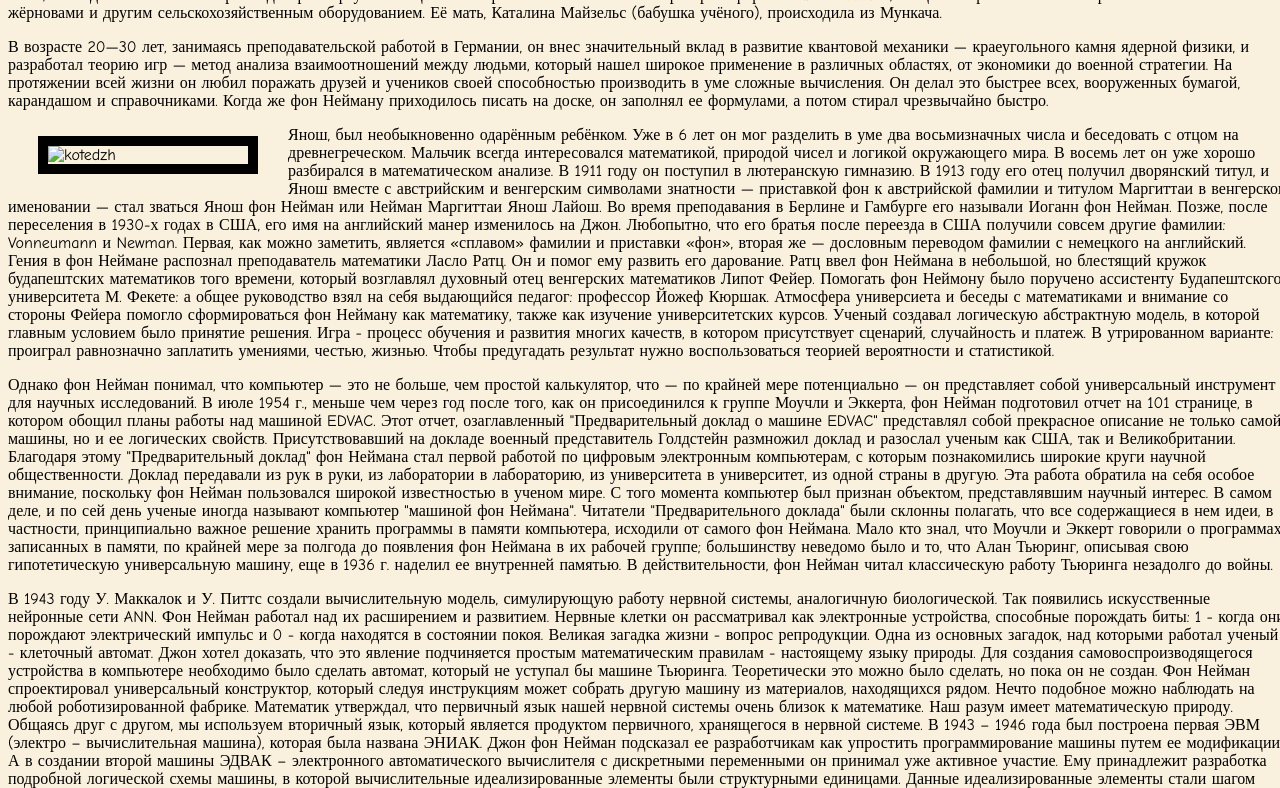
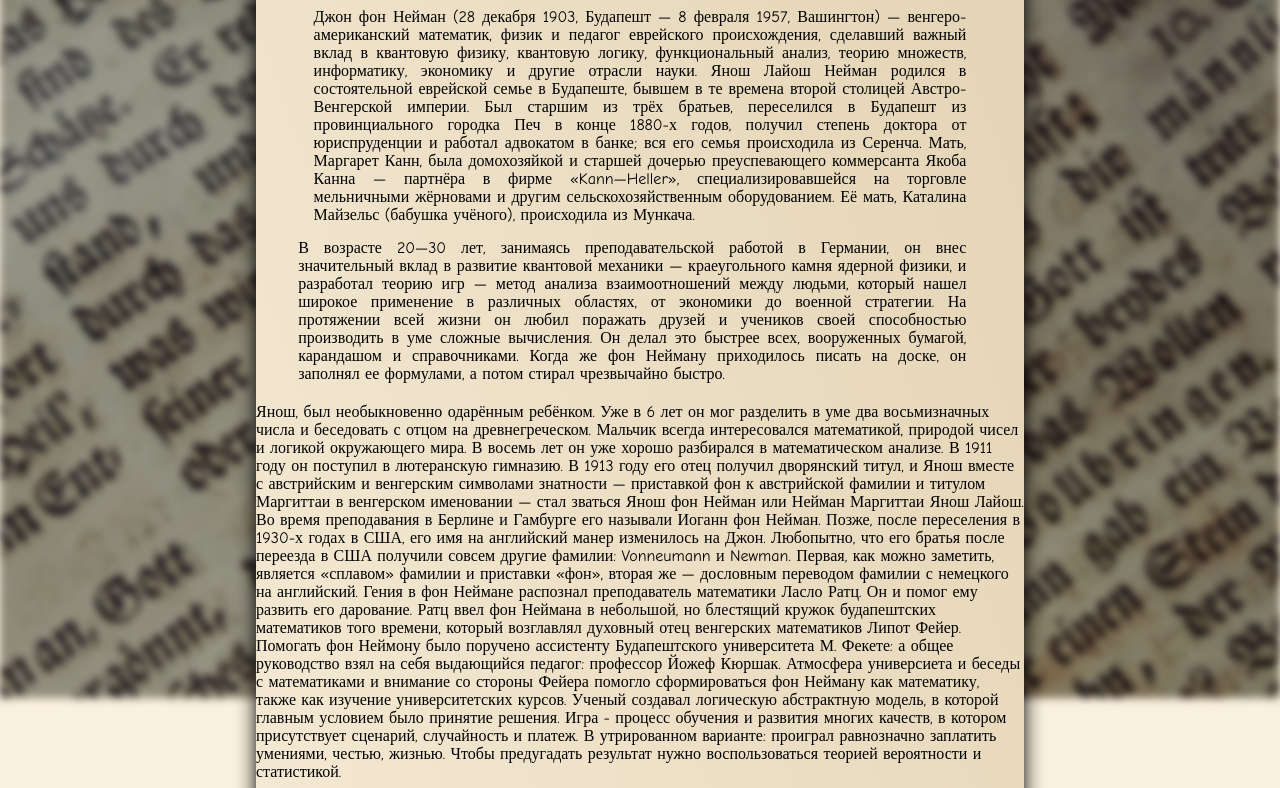
Before and after one commit to SOD1mas/university-website-project, a plain HTML site: page pages/page_some_bio.html in a window 1280 px wide. Shown: the part 102-890 px from the top of the page. Drawn offline with Linux system fonts and the light colour scheme.

Commit message:
Small fixes

```diff
--- a/pages/page_some_bio.html
+++ b/pages/page_some_bio.html
@@ -1,7 +1,7 @@
 <!DOCTYPE html>
 <html>
 	<head>
-		<title></title>
+		<title>Биография Джона фон Неймана</title>
 
 		<link rel="stylesheet" href="../styles/default.css" type="text/css">
 		<link rel="stylesheet" href="../styles/pages-styles/page-bio-stylesheet.css" type="text/css">
@@ -11,13 +11,17 @@
 	</head>
 	<body>
 
-	<!--background="../.misc/bkgnd.gif" -->
+		<div class="background-image-controller"></div>
+
+		<div class="main-page-content">
+
+			<h2 class="header-content" align="center">Жизнь и изобретения Джона фон Неймана.</h2>
 
 			<font size="3">
 
 			<p class="main-content">
 
-			Джон фон Не́йман (28 декабря 1903, Будапешт — 8 февраля 1957, Вашингтон) — венгеро-американский математик, физик и педагог еврейского происхождения, сделавший важный вклад в квантовую физику, квантовую логику, функциональный анализ, теорию множеств, информатику, экономику и другие отрасли науки.
+				Джон фон Нейман (28 декабря 1903, Будапешт — 8 февраля 1957, Вашингтон) — венгеро-американский математик, физик и педагог еврейского происхождения, сделавший важный вклад в квантовую физику, квантовую логику, функциональный анализ, теорию множеств, информатику, экономику и другие отрасли науки.
 				Янош Лайош Нейман родился в состоятельной еврейской семье в Будапеште, бывшем в те времена второй столицей Австро-Венгерской империи. Был старшим из трёх братьев, переселился в Будапешт из провинциального городка Печ в конце 1880-х годов, получил степень доктора от юриспруденции и работал адвокатом в банке; вся его семья происходила из Серенча. Мать, Маргарет Канн, была домохозяйкой и старшей дочерью преуспевающего коммерсанта Якоба Канна — партнёра в фирме «Kann—Heller», специализировавшейся на торговле мельничными жёрновами и другим сельскохозяйственным оборудованием. Её мать, Каталина Майзельс (бабушка учёного), происходила из Мункача.
 
 			</p>
@@ -27,8 +31,6 @@
 			<p class="additional-content">
 				В возрасте 20—30 лет, занимаясь преподавательской работой в Германии, он внес значительный вклад в развитие квантовой механики — краеугольного камня ядерной физики, и разработал теорию игр — метод анализа взаимоотношений между людьми, который нашел широкое применение в различных областях, от экономики до военной стратегии. На протяжении всей жизни он любил поражать друзей и учеников своей способностью производить в уме сложные вычисления. Он делал это быстрее всех, вооруженных бумагой, карандашом и справочниками. Когда же фон Нейману приходилось писать на доске, он заполнял ее формулами, а потом стирал чрезвычайно быстро.
 			</p>
-
-		<img src="../.misc/kotedzh.png" align="left" alt="kotedzh" width="200px" border="10px" hspace="30px" vspace="10px">
 
 			<p>
 				Янош, был необыкновенно одарённым ребёнком. Уже в 6 лет он мог разделить в уме два восьмизначных числа и беседовать с отцом на древнегреческом. Мальчик всегда интересовался математикой, природой чисел и логикой окружающего мира. В восемь лет он уже хорошо разбирался в математическом анализе. В 1911 году он поступил в лютеранскую гимназию. В 1913 году его отец получил дворянский титул, и Янош вместе с австрийским и венгерским символами знатности — приставкой фон к австрийской фамилии и титулом Маргиттаи в венгерском именовании — стал зваться Янош фон Нейман или Нейман Маргиттаи Янош Лайош. Во время преподавания в Берлине и Гамбурге его называли Иоганн фон Нейман. Позже, после переселения в 1930-х годах в США, его имя на английский манер изменилось на Джон. Любопытно, что его братья после переезда в США получили совсем другие фамилии: Vonneumann и Newman. Первая, как можно заметить, является «сплавом» фамилии и приставки «фон», вторая же — дословным переводом фамилии с немецкого на английский.
@@ -82,5 +84,7 @@
 				Расчеты по этой задаче требовали больших вычислений, которые поначалу осуществлялись в Лос-Аламосе ручных калькуляторах, потом на механических табуляторах IBM 601, где использовались перфокарты. Фон Нейман, свободно разъезжая по стране, собирал информацию из разных источников о текущих проектах по созданию электронно-механических (Bell Telephone Relay-Computer, компьютер Mark I Говарда Айкена в Гарвардском университете использовался Манхеттенским проектом для расчетов весной 1944 г.) и полностью электронных компьютеров (ENIAC использовался в декабре 1945 года для расчетов по проблеме термоядерной бомбы).
 				Умер фон Нейман в возрасте 54 лет от саркомы.
 			</p>
+
+		</div>
 	</body>
 </html>
--- a/styles/default.css
+++ b/styles/default.css
@@ -11,13 +11,71 @@ body
 {
 	background-color: #FAF0DE;
 
-	overflow-x: hidden;
-	overflow-y: hidden;
-
 	background-repeat: no-repeat;
 	background-position: center;
 
+	overflow-x: hidden;
+
 	background-size: cover;
+}
+
+.main-page-content
+{
+	background: linear-gradient(70deg, #FAF0DE, #E4D4B5) !important;
+
+	margin-left: 20%;
+	margin-right: 20%;
+
+	margin-top: 2.5%;
+	margin-bottom: 1.5%;
+
+	padding-top: 0.5%;
+	padding-bottom: 1.5%;
+
+	border-radius: 20px;
+
+	z-index: 2;
+
+	position: absolute;
+
+	top: 0;
+	left: 0;
+
+	box-shadow: 0 0 20px ;
+}
+
+.main-content
+{
+	padding-left: 2%;
+	padding-right: 2%;
+
+	padding-top: 0.5%;
+	padding-bottom: 0.5%;
+
+	margin-left: 5.5%;
+	margin-right: 5.5%;
+
+	margin-top: 1%;
+	margin-bottom: 1%;
+
+	text-align: justify;
+}
+
+.additional-content
+{
+	padding-top: 0.5%;
+	padding-bottom: 0.5%;
+
+	padding-left: 0%;
+	padding-right: 2%;
+
+	margin-left: 5.5%;
+	margin-right: 5.5%;
+
+	margin-top: 1%;
+	margin-bottom: 1%;
+
+	text-align: justify;
 }
 
 hr
--- a/styles/pages-styles/page-bio-stylesheet.css
+++ b/styles/pages-styles/page-bio-stylesheet.css
@@ -1,4 +1,7 @@
-
+.background-image-controller
+{
+	background-repeat: repeat-y !important;
+}
 
 .cases-list
 {
--- a/styles/pages-styles/page-main-style.css
+++ b/styles/pages-styles/page-main-style.css
@@ -1,60 +1,7 @@
-.main-page-content
+body
 {
-	background: linear-gradient(70deg, #FAF0DE, #E4D4B5) !important;
-
-	margin-left: 20%;
-	margin-right: 20%;
-
-	margin-top: 2.5%;
-	margin-bottom: 1.5%;
-
-	padding-top: 0.5%;
-	padding-bottom: 1.5%;
-
-	border-radius: 20px;
-
-	z-index: 2;
-
-	position: absolute;
-
-	top: 0;
-	left: 0;
-
-	box-shadow: 0 0 20px ;
-}
-
-.main-content
-{
-	padding-left: 2%;
-	padding-right: 2%;
-
-	padding-top: 0.5%;
-	padding-bottom: 0.5%;
-
-	margin-left: 5.5%;
-	margin-right: 5.5%;
-
-	margin-top: 1%;
-	margin-bottom: 1%;
-
-	text-align: justify;
-}
-
-.additional-content
-{
-	padding-top: 0.5%;
-	padding-bottom: 0.5%;
-
-	padding-left: 0%;
-	padding-right: 2%;
-
-	margin-left: 5.5%;
-	margin-right: 5.5%;
-
-	margin-top: 1%;
-	margin-bottom: 1%;
-
-	text-align: justify;
+	overflow-x: hidden;
+	overflow-y: hidden;
 }
 
 .john-photo
```
Also changed, not shown: index.html (+2 -1 lines), pages/page_about.html (+10 -1 lines). Lines whose indentation alone changed are shown as unchanged.
